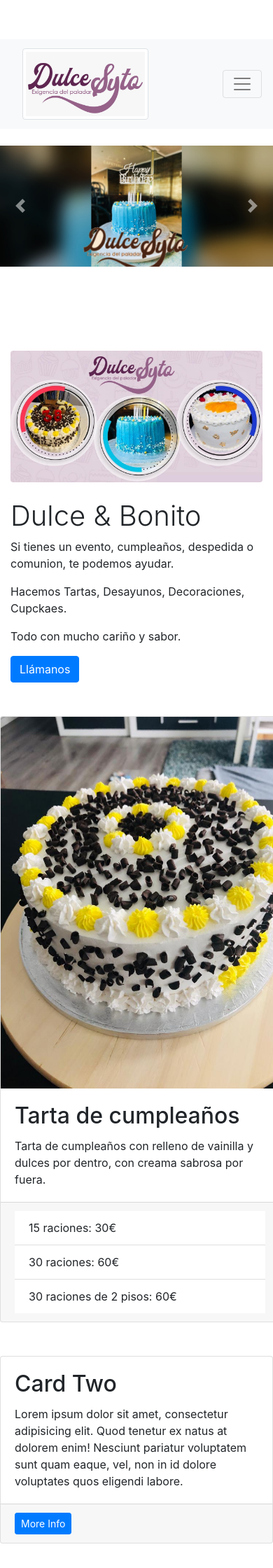
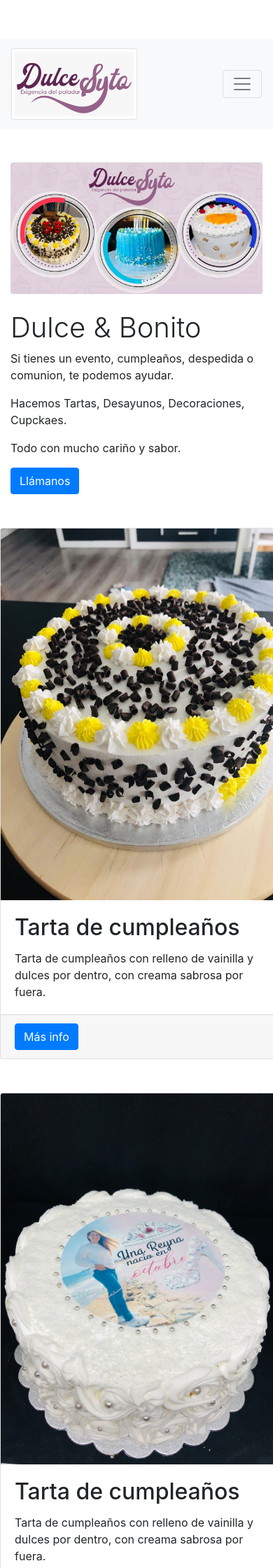
Before and after one commit to bombero2020/Dulcesyto, a Django app: page /index/ in a window 390 px wide; the page is wider, and only the part inside the window is pictured. Shown: the top 2240 px of that part at 70% size. Run offline with Django 3.2, Linux system fonts and the light colour scheme; some libraries are stand-ins or nearby versions.

Commit message:
it is centered at least.

```diff
--- a/static/css/small-business.css
+++ b/static/css/small-business.css
@@ -3,24 +3,12 @@
  * Copyright 2013-2020 Start Bootstrap
  * Licensed under MIT (https://github.com/StartBootstrap/startbootstrap-small-business/blob/master/LICENSE)
  */
-@import url("https://fonts.googleapis.com/css?family=Satisfy");
 body {
   padding-top: 56px;
 }
-
-
-#letra_logo {
-    font-family: "Satisfy", cursive;
-    font-size: 200%;
-    color: yellow;
-    margin-left: 1rem;
-}
-.container_carrousel{
-    max-height: 500px;
-}
-.item img {
-    max-width: 100%;
-    max-height: 50%;
+.img-fluid {
+    display:block;
+    margin:auto;
 }
 .team-member img {
     width: 225px;
--- a/templates/index.html
+++ b/templates/index.html
@@ -43,10 +43,13 @@
             <a class="nav-link" href="#que_hacemos">¿Qué hacemos?</a>
           </li>
           <li class="nav-item">
-            <a class="nav-link" href="#precios">Precios</a>
+            <a class="nav-link" href="#precios">Tartas</a>
           </li>
           <li class="nav-item">
             <a class="nav-link" href="#contact">Contacto</a>
+          </li>
+          <li class="nav-item">
+            <a class="nav-link" href="#galeria">Galeria de Fotos</a>
           </li>
         </ul>
       </div>
@@ -54,41 +57,10 @@
   </nav>
   <!-- Fin barra de navegacion -->
 
-  <!--    #carrousel-->
-  <div class="container_carrousel">
-    <br>
-    <div id="carouselExampleControls" class="carousel slide" data-ride="carousel">
-      <div class="carousel-inner">
-        <div class="carousel-item  active">
-          <img class="img-fluid" src="{% static 'pictures/imagen_llegada.jpg' %}" alt="First slide">
-        </div>
-        <div class="carousel-item  ">
-          <img class="img-fluid" src="{% static 'pictures/foto_cumple_mikaela.png' %}" alt="Second slide">
-        </div>
-        <div class="carousel-item  ">
-          <img class="img-fluid" src="{% static 'pictures/foto_tarta_amarilla.jpeg' %}" alt="Third slide">
-        </div>
-        <div class="carousel-item ">
-          <img class="img-fluid" src="{% static 'pictures/foto_cumple_mayor.png' %}" alt="Fourth slide">
-        </div>
-      </div>
-      <a class="carousel-control-prev" href="#carouselExampleControls" role="button" data-slide="prev">
-        <span class="carousel-control-prev-icon" aria-hidden="true"></span>
-        <span class="sr-only">Previous</span>
-      </a>
-      <a class="carousel-control-next" href="#carouselExampleControls" role="button" data-slide="next">
-        <span class="carousel-control-next-icon" aria-hidden="true"></span>
-        <span class="sr-only">Next</span>
-      </a>
-    </div>
-  </div>
-  <!--    #Fin carrousel-->
+
 
   <!--  Que hacemos-->
   <div class="container">
-    <br>
-    <br>
-    <br>
     <div id="que_hacemos" class="row align-items-center my-5">
       <div class="col-lg-7">
         <img class="img-fluid rounded mb-4 mb-lg-0" src="{% static 'pictures/foto_logo_y_3_tartas.jpeg' %}" alt="Logo dulcesyto">
@@ -106,7 +78,7 @@
 
   <!--  Fin que hacemos-->
 
-  <!-- Aqui van los precios. -->
+  <!-- Aqui van los cards. -->
   <div id="precios" class="row">
       <br>
       <br>
@@ -119,42 +91,81 @@
             <p class="card-text">Tarta de cumpleaños con relleno de vainilla y dulces por dentro, con creama sabrosa por fuera.</p>
           </div>
           <div class="card-footer">
-            <ul class="list-group list-group-flush">
-              <li class="list-group-item">15 raciones: 30€</li>
-              <li class="list-group-item">30 raciones: 60€</li>
-              <li class="list-group-item">30 raciones de 2 pisos: 60€</li>
-            </ul>
+            <a href="#contact" class="btn btn-primary ">Más info</a>
           </div>
         </div>
       </div>
       <!-- /.col-md-4 -->
       <div class="col-md-4 mb-5">
-        <div class="card h-100">
+        <div class="card " style="width: 25rem;">
+          <img class="card-img-top" src="{% static 'pictures/cards/tarta_con_foto_personalizada.jpg' %}" alt="Card image cap">
           <div class="card-body">
-            <h2 class="card-title">Card Two</h2>
-            <p class="card-text">Lorem ipsum dolor sit amet, consectetur adipisicing elit. Quod tenetur ex natus at dolorem enim! Nesciunt pariatur voluptatem sunt quam eaque, vel, non in id dolore voluptates quos eligendi labore.</p>
+            <h2 class="card-title">Tarta de cumpleaños</h2>
+            <p class="card-text">Tarta de cumpleaños con relleno de vainilla y dulces por dentro, con creama sabrosa por fuera.</p>
           </div>
           <div class="card-footer">
-            <a href="#" class="btn btn-primary btn-sm">More Info</a>
+            <a href="#contact" class="btn btn-primary ">Más info</a>
           </div>
         </div>
       </div>
       <!-- /.col-md-4 -->
       <div class="col-md-4 mb-5">
-        <div class="card h-100">
+        <div class="card " style="width: 25rem;">
+          <img class="card-img-top" src="{% static 'pictures/cards/tarta_de_arandanos_blanca.jpg' %}" alt="Card image cap">
           <div class="card-body">
-            <h2 class="card-title">Card Three</h2>
-            <p class="card-text">Lorem ipsum dolor sit amet, consectetur adipisicing elit. Rem magni quas ex numquam, maxime minus quam molestias corporis quod, ea minima accusamus.</p>
+            <h2 class="card-title">Tarta de cumpleaños</h2>
+            <p class="card-text">Tarta de cumpleaños con relleno de vainilla y dulces por dentro, con creama sabrosa por fuera.</p>
           </div>
           <div class="card-footer">
-            <a href="#" class="btn btn-primary btn-sm">More Info</a>
+            <a href="#contact" class="btn btn-primary ">Más info</a>
           </div>
         </div>
       </div>
       <!-- /.col-md-4 -->
 
     </div>
-  <!-- Aqui acaban los precios-->
+
+    <div class="row">
+      <div class="col-md-4 mb-5">
+        <div class="card " style="width: 25rem;">
+          <img class="card-img-top" src="{% static 'pictures/cards/tarta_melocoton_blanca.jpg' %}" alt="Card image cap">
+          <div class="card-body">
+            <h2 class="card-title">Tarta de cumpleaños</h2>
+            <p class="card-text">Tarta de cumpleaños con relleno de vainilla y dulces por dentro, con creama sabrosa por fuera.</p>
+          </div>
+          <div class="card-footer">
+            <a href="#contact" class="btn btn-primary ">Más info</a>
+          </div>
+        </div>
+      </div>
+      <!-- /.col-md-4 -->
+      <div class="col-md-4 mb-5">
+        <div class="card " style="width: 25rem;">
+          <img class="card-img-top" src="{% static 'pictures/cards/tarta_real_madrid.jpg' %}" alt="Card image cap">
+          <div class="card-body">
+            <h2 class="card-title">Tarta de cumpleaños</h2>
+            <p class="card-text">Tarta de cumpleaños con relleno de vainilla y dulces por dentro, con creama sabrosa por fuera.</p>
+          </div>
+          <div class="card-footer">
+            <a href="#contact" class="btn btn-primary ">Más info</a>
+          </div>
+        </div>
+      </div>
+      <!-- /.col-md-4 -->
+      <div class="col-md-4 mb-5">
+        <div class="card " style="width: 25rem;">
+          <img class="card-img-top" src="{% static 'pictures/foto_tarta_amarilla.jpeg' %}" alt="Card image cap">
+          <div class="card-body">
+            <h2 class="card-title">Tarta de cumpleaños</h2>
+            <p class="card-text">Tarta de cumpleaños con relleno de vainilla y dulces por dentro, con creama sabrosa por fuera.</p>
+          </div>
+          <div class="card-footer">
+            <a href="#contact" class="btn btn-primary ">Más info</a>
+          </div>
+        </div>
+      </div>
+    </div>
+  <!-- Aqui acaban los cards-->
 
 <!--Aqui empieza la seccion de contacto-->
   <section class="page-section" id="contact">
@@ -257,6 +268,35 @@
       </div>
     </div>
   </section>
+  <!--    #carrousel-->
+  <section class="bg-light page-section" id="galeria">
+    <div id="carouselExampleControls" class="carousel slide" data-ride="carousel">
+      <div class="carousel-inner">
+        <div class="carousel-item  active">
+          <img class="img-fluid" src="{% static 'pictures/imagen_llegada.jpg' %}" alt="First slide">
+        </div>
+        <div class="carousel-item  ">
+          <img class="img-fluid" src="{% static 'pictures/foto_cumple_mikaela.png' %}" alt="Second slide">
+        </div>
+        <div class="carousel-item  ">
+          <img class="img-fluid" src="{% static 'pictures/foto_tarta_amarilla.jpeg' %}" alt="Third slide">
+        </div>
+        <div class="carousel-item ">
+          <img class="img-fluid" src="{% static 'pictures/foto_cumple_mayor.png' %}" alt="Fourth slide">
+        </div>
+      </div>
+      <a class="carousel-control-prev" href="#carouselExampleControls" role="button" data-slide="prev">
+        <span class="carousel-control-prev-icon" aria-hidden="true"></span>
+        <span class="sr-only">Previous</span>
+      </a>
+      <a class="carousel-control-next" href="#carouselExampleControls" role="button" data-slide="next">
+        <span class="carousel-control-next-icon" aria-hidden="true"></span>
+        <span class="sr-only">Next</span>
+      </a>
+    </div>
+  </section>
+  <!--    #Fin carrousel-->
+
 
   <!-- Footer -->
   <footer class="py-5 bg-dark">
```
Also changed, not shown: static/pictures/cards/tarta_con_foto_personalizada.jpg (added), static/pictures/cards/tarta_de_arandanos_blanca.jpg (added), static/pictures/cards/tarta_melocoton_blanca.jpg (added), static/pictures/cards/tarta_real_madrid.jpg (added).
